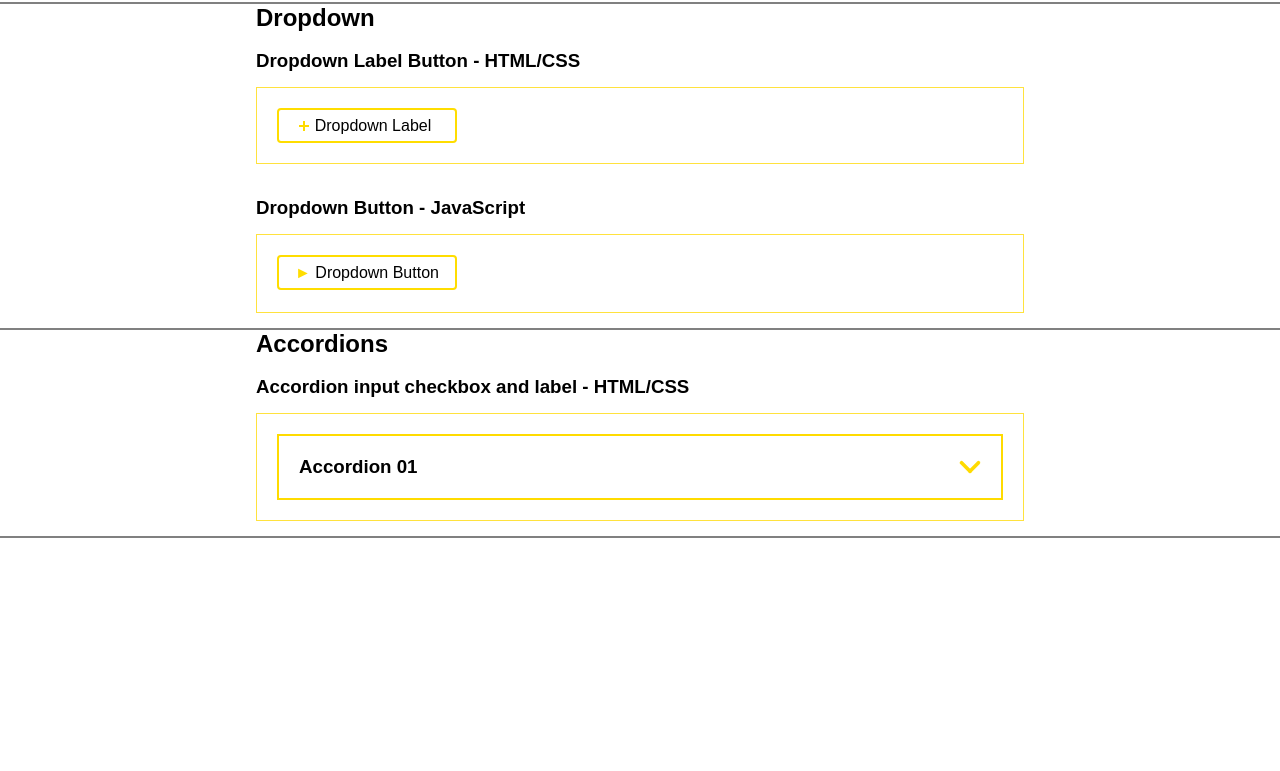
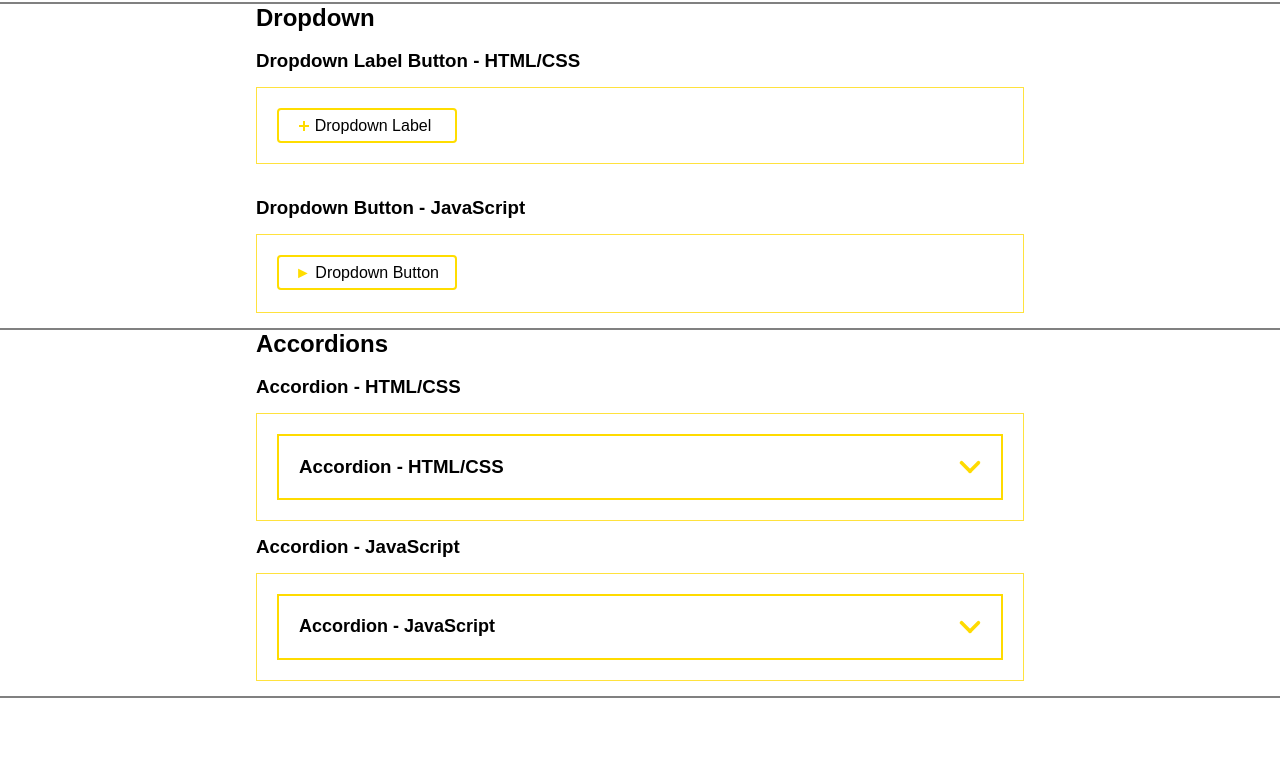
Before and after one commit to GustavoDias7/componentes, a plain HTML site: page index.html in a window 1280 px wide. Shown: the part 1245-2016 px from the top of the page. Drawn offline with Linux system fonts and the light colour scheme.

Commit message:
Update accordion and create accordion-js

```diff
--- a/accordion/accordion.css
+++ b/accordion/accordion.css
@@ -1,3 +1,5 @@
+/* accordion html/css */
+
 .accordion {
     display: block;
     cursor: pointer;
@@ -11,7 +13,7 @@
 
 .accordion .accordion-input {
     position: absolute;
-    opacity: 0;
+    clip: rect(0,0,0,0);
 }
 
 .accordion .accordion-header {
@@ -42,7 +44,7 @@
 }
 
 .accordion .accordion-input:checked ~ .accordion-header .arrow {
-    transform: rotate(180deg);
+    transform: rotate(-180deg);
 }
 
 .accordion .accordion-content {
@@ -56,12 +58,12 @@
 
 .accordion .accordion-input:checked ~ .accordion-content {
     height: auto;
-    opacity: 0;
     animation: accordion-anima .4s forwards;
 }
 
 @keyframes accordion-anima {
     from {
+        opacity: 0;
         transform: translateY(-10px);
     }
     to {
@@ -69,3 +71,63 @@
         transform: translateY(0px);
     }
 }
+
+/* accordion js */
+
+.accordion-js {
+    display: block;
+    width: 100%;
+    cursor: pointer;
+    font-size: 1rem;
+    text-align: left;
+    transition: .2s;
+    outline: none;
+    border: 2px solid #ffdb00;
+    background-color: transparent;
+}
+
+.accordion-js .accordion-js-header {
+    display: flex;
+    justify-content: space-between;
+    padding: 20px;
+}
+
+.accordion-js .accordion-js-header h3 {
+    font-size: 18px;
+    transition: 0.2s;
+}
+
+.accordion-js:focus .accordion-js-header h3 {
+    color: #ffa600;
+}
+
+.accordion-js .accordion-js-header .arrow {
+    width: 22px;
+    height: 22px;
+    background-image: url(../accordion/arrow.svg);
+    background-repeat: no-repeat;
+    background-size: contain;
+    background-position: center;
+    transition: .2s;
+}
+
+.accordion-js.show .accordion-js-header .arrow {
+    transform: rotate(-180deg);
+}
+
+.accordion-js .accordion-js-content {
+    height: 0;
+    overflow: hidden;
+}
+
+.accordion-js.show .accordion-js-content {
+    height: auto;
+}
+
+.accordion-js .accordion-js-content > div {
+    padding: 0 20px 20px;
+}
+
+.accordion-js.show .accordion-js-content > div {
+    animation: accordion-anima .4s forwards;
+}
--- /dev/null
+++ b/accordion/accordion.js
@@ -0,0 +1,9 @@
+function accordion(selector) {
+  const accordions = document.querySelectorAll(selector);
+  accordions.forEach((accordion) => {
+    accordion.addEventListener('click', (event) => {
+      event.currentTarget.classList.toggle('show');
+    })
+  })
+}
+accordion('.accordion-js');
--- a/index.html
+++ b/index.html
@@ -163,7 +163,7 @@
           <br />
         </div>
 
-        <h3>Accordion input checkbox and label - HTML/CSS</h3>
+        <h3>Accordion - HTML/CSS</h3>
         <div class="example">
           <label class="accordion" for="accordion-check">
             <input
@@ -172,7 +172,7 @@
               id="accordion-check"
             />
             <div class="accordion-header">
-              <h3>Accordion 01</h3>
+              <h3>Accordion - HTML/CSS</h3>
               <span class="arrow"></span>
             </div>
             <div class="accordion-content">
@@ -190,9 +190,33 @@
             </div>
           </label>
         </div>
+
+        <h3>Accordion - JavaScript</h3>
+        <div class="example">
+          <button class="accordion-js">
+            <div class="accordion-js-header">
+              <h3>Accordion - JavaScript</h3>
+              <span class="arrow"></span>
+            </div>
+            <div class="accordion-js-content">
+              <div>
+                <p>
+                  Lorem ipsum dolor sit, amet consectetur adipisicing elit.
+                  Fugit corrupti ut dignissimos magni delectus! Cupiditate
+                  ratione quo minima incidunt voluptas? Lorem ipsum dolor sit
+                  amet consectetur adipisicing elit. Aut, doloremque dolorum
+                  voluptatibus non molestias minima. Eos, consectetur dolorem
+                  deleniti illo impedit reiciendis doloribus nisi! Debitis non
+                  adipisci sed ea autem?
+                </p>
+              </div>
+            </div>
+          </button>
+        </div>
       </div>
     </section>
 
     <script src="./dropdown/dropdown-btn.js"></script>
+    <script src="./accordion/accordion.js"></script>
   </body>
 </html>
```
